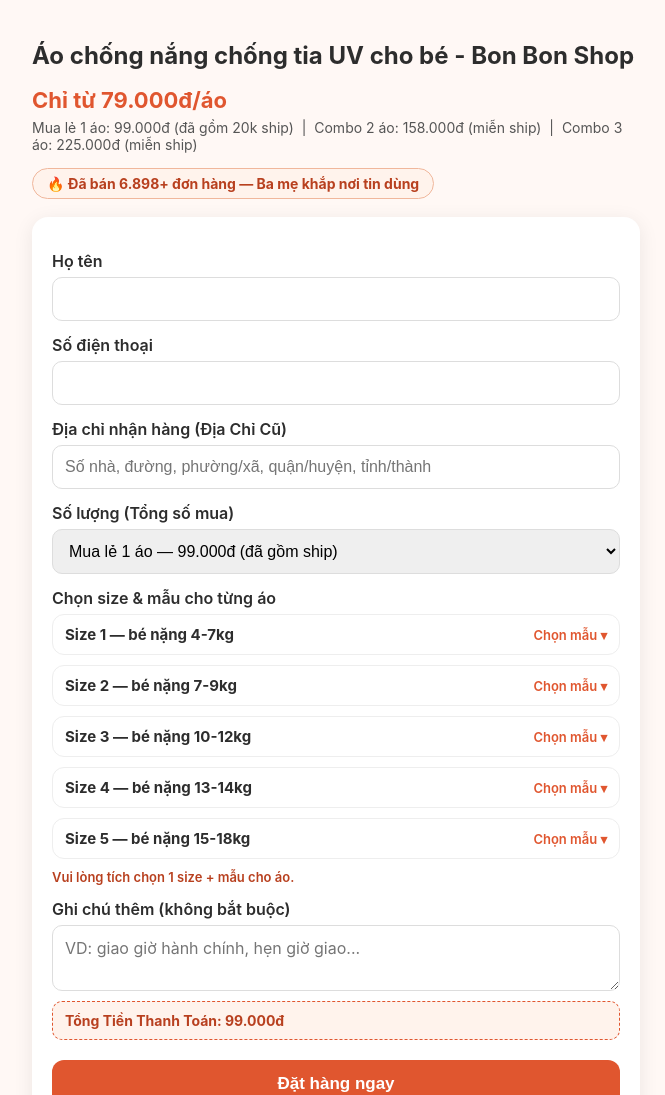
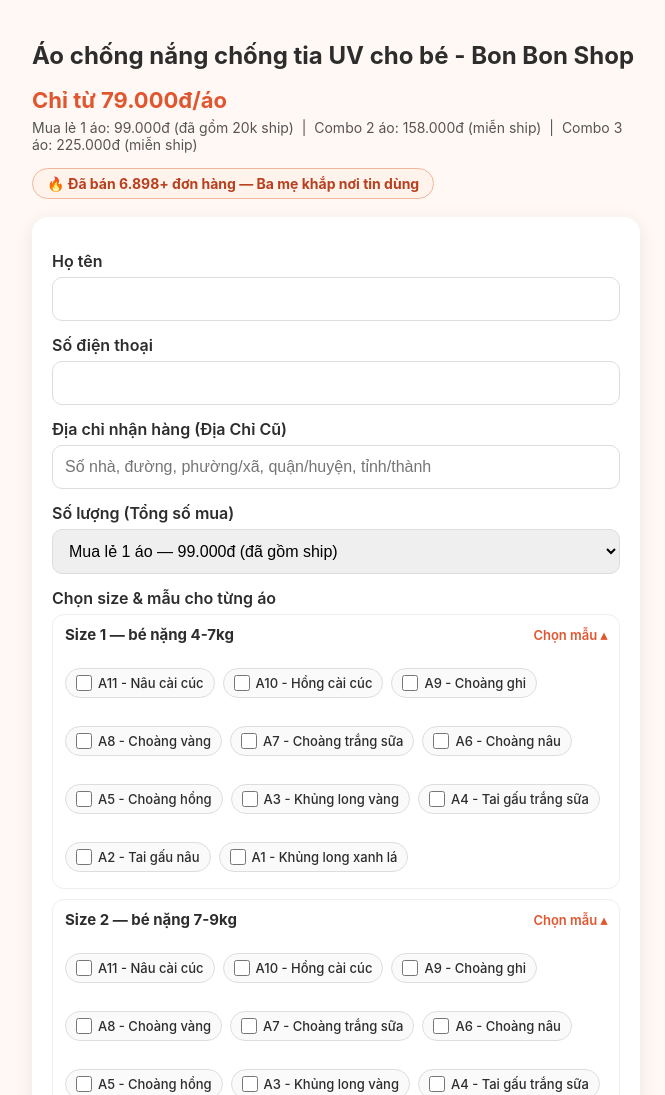
Before and after one commit to GipHub-Chinhpro/fb-conversion-landing, a website: page index.html in a window 1280 px wide. Shown: the top 1095 px of the page, without its empty margins (304-969 px from the left). Drawn offline with Linux system fonts and the light colour scheme.

Commit message:
Modify chipWrap class for expanded view by default
Updated chipWrap class to avoid default collapse behavior.

```diff
--- a/index.html
+++ b/index.html
@@ -316,7 +316,7 @@ function buildMatrix() {
     block.appendChild(header);
 
     const chipWrap = document.createElement('div');
-    chipWrap.className = 'chip-wrap collapsed'; // mặc định thu gọn cho gọn trang
+    chipWrap.className = 'chip-wrap'; // không thu gọn mặc định — tránh khách bỏ sót bước chọn mẫu
 
     mauList.forEach((mau, mIdx) => {
       const id = 'chk_' + sIdx + '_' + mIdx;
@@ -401,10 +401,11 @@ document.getElementById('leadForm').addEventListener('submit', async function (e
   e.preventDefault();
   const statusEl = document.getElementById('status');
 
-  const items = resolveItems();
+   const items = resolveItems();
   if (!items) {
     statusEl.textContent = 'Vui lòng tích đúng size/mẫu: tích 1 ô hoặc tích đúng số lượng đã chọn ở trên.';
     statusEl.style.color = '#b8401f';
+    statusEl.scrollIntoView({ behavior: 'smooth', block: 'center' });
     return;
   }
 
```
